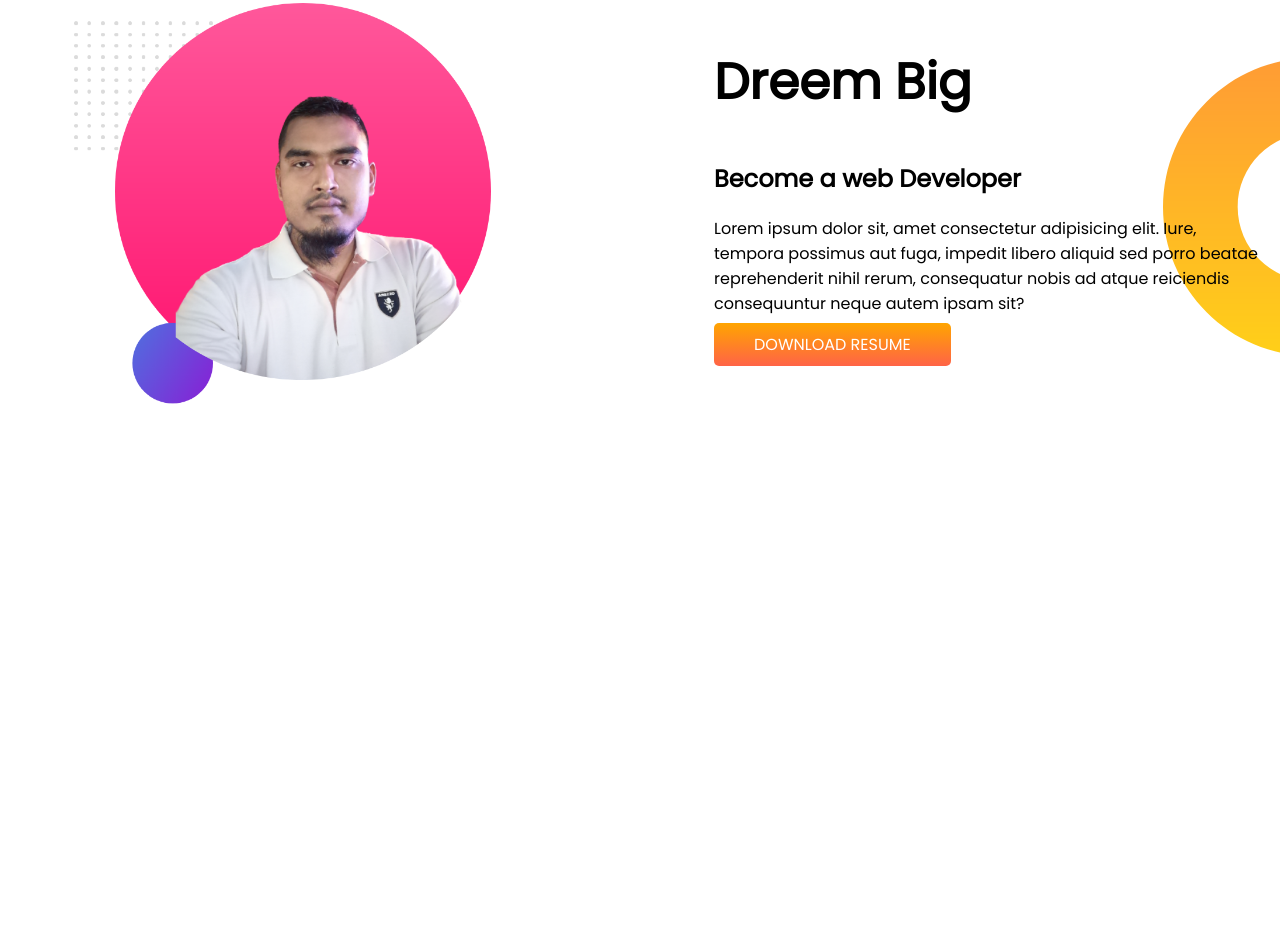
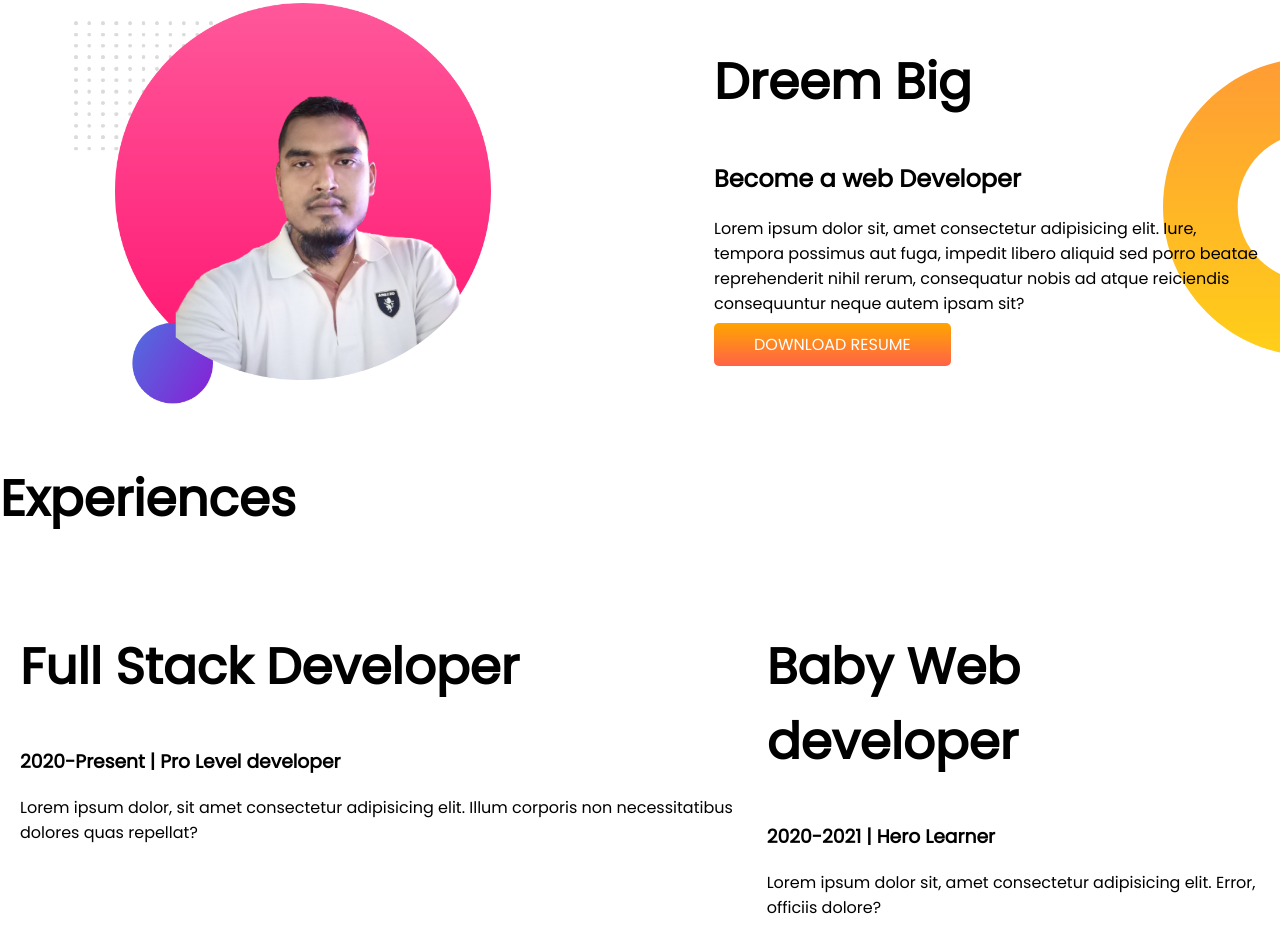
Before and after one commit to ruhul4159/developer-profile, a plain HTML site: page index.html in a window 1280 px wide. Shown: the part 590-1542 px from the top of the page. Before the commit the page ends 1011 px from the top, so only its background shows below. Drawn offline with Linux system fonts and the light colour scheme.

Commit message:
experience ok

```diff
--- a/index.html
+++ b/index.html
@@ -11,7 +11,7 @@
     <link rel="stylesheet" href="style.css">
 </head>
 <body>
-   <section class="top-banner">
+   <section class="top-banner flexible-container">
     <div class="half-width">
         <h1>Welcome to</h1>
    <h1><span class="orange-color">Developer Profile</span>  World!</h1>
@@ -32,7 +32,7 @@
         <img src="images/my-bg (2).png" alt="">
     </div>
    </section>
-   <section class="dreem-big">
+   <section class="dreem-big flexible-container">
     <div class="half-width">
         <img src="images/my-bg2 (1).png" alt="">
     </div>
@@ -48,5 +48,23 @@
              <a class="link-button" target="_blank" href="https://www.linkedin.com/in/md-ruhul-amin-b20433109/">DOWNLOAD RESUME</a>
     </div>
    </section>
+   <section>
+    <h1>Experiences</h1>
+    <div class="flexible-container">
+        <div class="half-widght">
+            <h1>Full Stack Developer</h1>
+            <h3>2020-Present | Pro Level developer</h3>
+            <p>Lorem ipsum dolor, sit amet consectetur
+                adipisicing elit. Illum corporis
+                non necessitatibus dolores quas
+                repellat?</p>
+        </div>
+        <div class="half-widght">
+            <h1>Baby Web developer</h1>
+            <h3>2020-2021 | Hero Learner</h3>
+            <p>Lorem ipsum dolor sit, amet consectetur adipisicing elit. Error, officiis dolore?</p>
+        </div>
+    </div>
+   </section>
 </body>
 </html>
--- a/style.css
+++ b/style.css
@@ -8,7 +8,7 @@ h1{
 .orange-color{
     color: orange;
 }
-section{
+.flexible-container{
     display: flex;
 }
 
```
